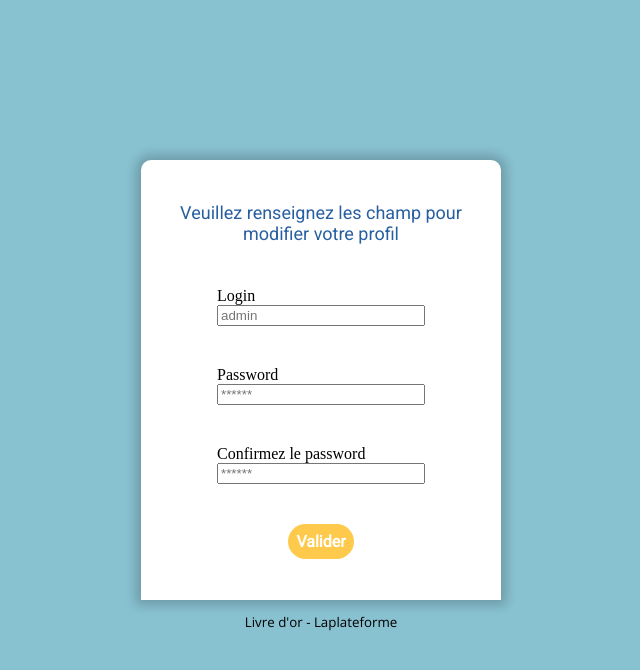
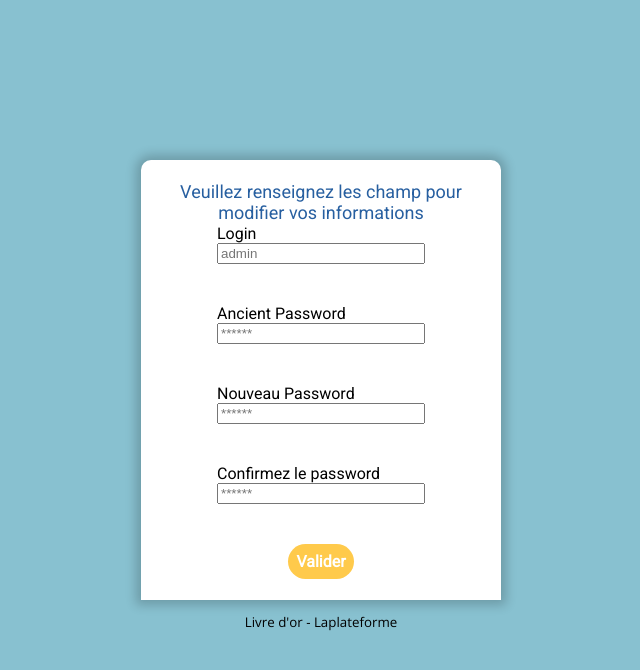
Before and after one commit to enzo-mandine/livre-or, a PHP site: page /profil.php in a window 1280 px wide. Shown: the part 40-710 px from the top of the page, without its empty margins (319-959 px from the left). Run offline with PHP 8.4, Linux system fonts and the light colour scheme; a user stored in the database is signed in; data comes from the database, SQL or seed files in the repository.

Commit message:
fix sécurité edit profil

```diff
--- a/profil.php
+++ b/profil.php
@@ -9,24 +9,31 @@ if (isset($_GET["logout"])) {
     header("location:index.php");
 }
 $userconnected = $_SESSION["isconnected"];
+$connectstate = true;
 $login = mysqli_connect("localhost", "root", "", "livreor");
 $request = "SELECT * FROM utilisateurs WHERE login = '" . $userconnected . "'";
 $query = mysqli_query($login, $request);
 $result = mysqli_fetch_all($query);
 $pass = $result[0][2];
+$request2 = "SELECT id FROM utilisateurs WHERE login = '" . $_SESSION["isconnected"] . "'";
+$query2 = mysqli_query($login, $request2);
+$checklogin = mysqli_num_rows($query2);
 if (isset($_POST["submit"])) {
+    if ($checklogin < 1) {
         if ($_POST["password"] == $_POST["passwordconfirm"]) {
-        if (password_verify($_POST["password"], $pass)) {
-            $editrequest = "UPDATE utilisateurs SET login = '" . $_POST["login"] . "' WHERE login = '" . $userconnected . "'";
+            if (password_verify($_POST["oldpassword"], $pass)) {
+                $editrequest = "UPDATE utilisateurs SET login = '" . $_POST["login"] . "', password = '" . password_hash($_POST["password"], PASSWORD_DEFAULT) . "' WHERE login = '" . $userconnected . "'";
                 mysqli_query($login, $editrequest);
                 mysqli_close($login);
                 header("location:index.php");
                 $_SESSION["isconnected"] = $_POST["login"];
+            }
         } else {
             echo "ERROR hash";
+            $connectstate = false;
         }
     } else {
-        echo "ERROR";
+        $connectstate = false;
     }
 }
 ?>
@@ -69,17 +76,23 @@ if (isset($_POST["submit"])) {
     <main>
         <div id="alignlogin" class="flexc">
             <section id="loginbox" class="flexc center">
-                <p id="regtxt" class="center">Veuillez renseignez les champ pour modifier votre profil</p>
+                <p id="regtxt" class="center">Veuillez renseignez les champ pour modifier vos informations</p>
                 <form class="flexc center" action="profil.php" method="POST">
                     <label for="login">Login</label>
                     <input class="login_input" type="text" name="login" placeholder=<?php foreach ($result as $row) {
                                                                                     echo $row[1];
                                                                                 } ?> required>
-                    <label for="password">Password</label>
+                    <label for="oldpassword">Ancient Password</label>
+                    <input class="login_input" type="password" name="oldpassword" placeholder="******">
+                    <label for="password">Nouveau Password</label>
                     <input class="login_input" type="password" name="password" placeholder="******">
                     <label for="passwordconfirm">Confirmez le password</label>
                     <input class="login_input" type="password" name="passwordconfirm" placeholder="******">
                     <input id="index_button" class="center" name="submit" type="submit" value="Valider">
+                    <?php if ($connectstate == false) {
+                        echo "<p class='footertxt'>Login existant</p>";
+                    }
+                    ?>
                 </form>
             </section>
         </div>
--- a/style.css
+++ b/style.css
@@ -254,3 +254,8 @@ footer {
     display: flex;
     justify-content: center;
 }
+
+label {
+    font-family: 'Roboto', sans-serif;
+    font-size: 12pt;
+}
```
Lines whose indentation alone changed are shown as unchanged.
